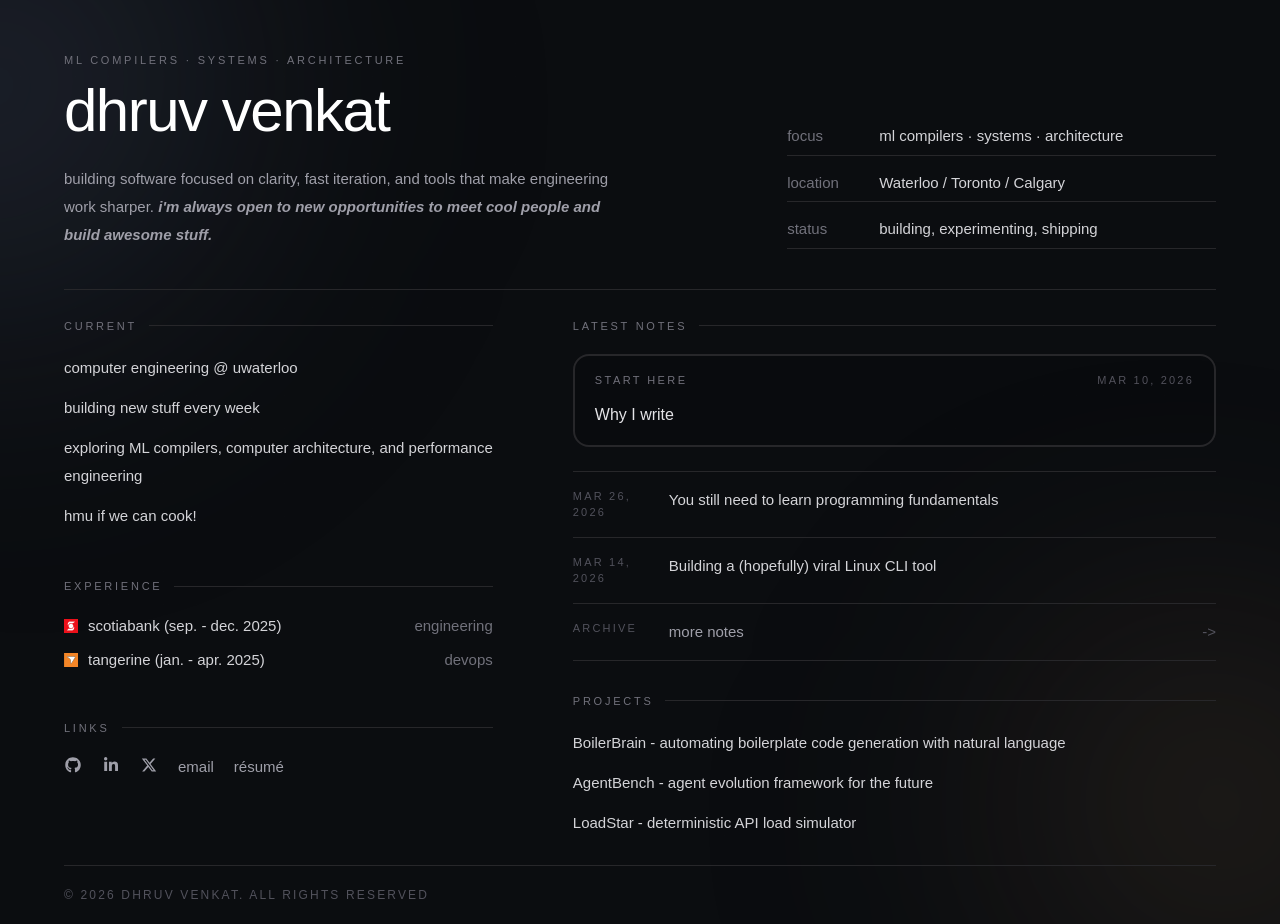
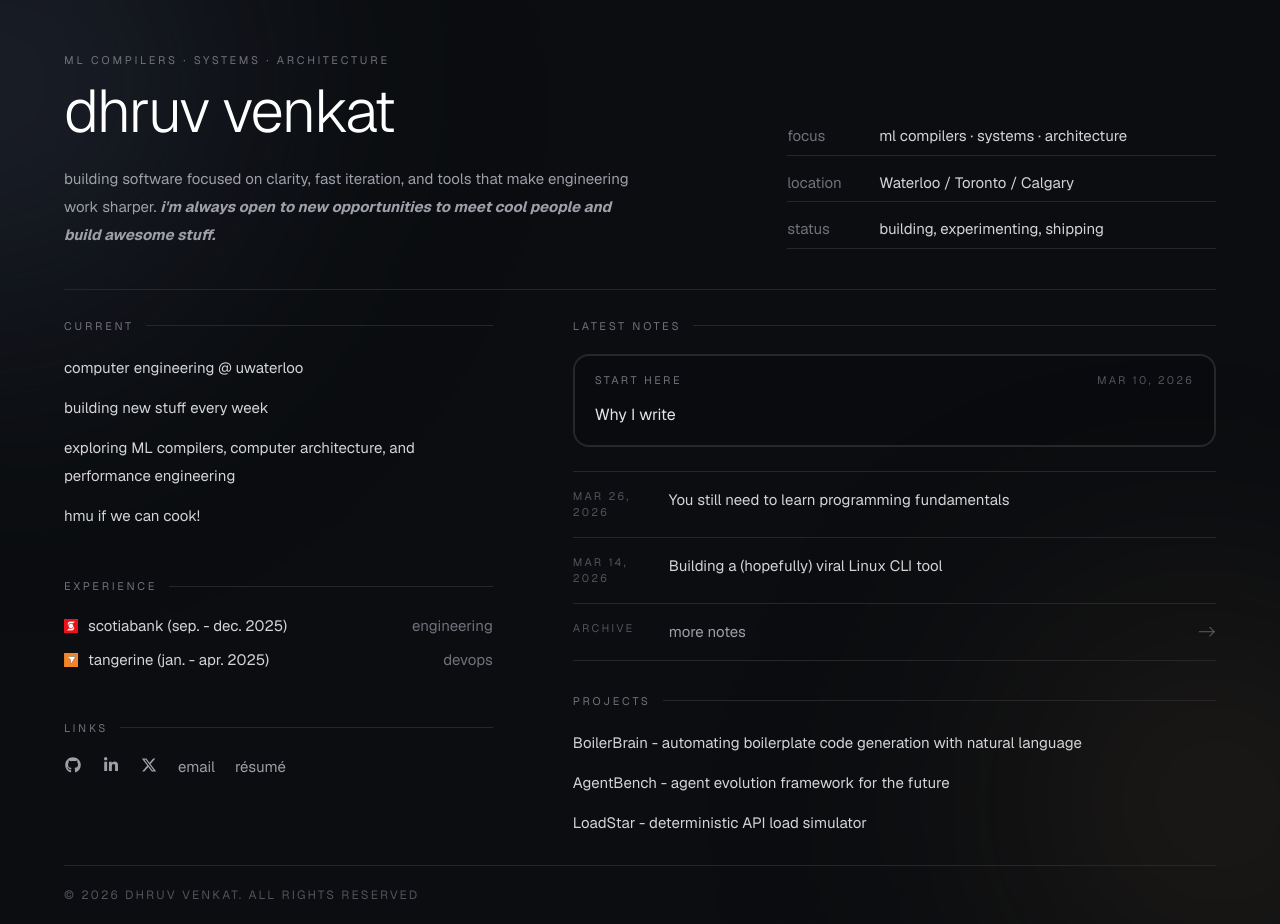
Before and after one commit to dhruvvenkat/personalwebsite, a Next.js app in the folder dhruvs-site/: page / in a window 1280 px wide. Built offline with nearby package versions, Linux system fonts and the light colour scheme.

Commit message:
switched global font to geist

```diff
--- a/dhruvs-site/src/app/globals.css
+++ b/dhruvs-site/src/app/globals.css
@@ -23,7 +23,14 @@ body {
   margin: 0;
   background: var(--background);
   color: var(--foreground);
-  font-family: Arial, Helvetica, sans-serif;
+  font-family: var(--font-geist-sans), sans-serif;
+}
+
+code,
+pre,
+kbd,
+samp {
+  font-family: var(--font-geist-mono), monospace;
 }
 
 .pointer-trail-layer {
```
